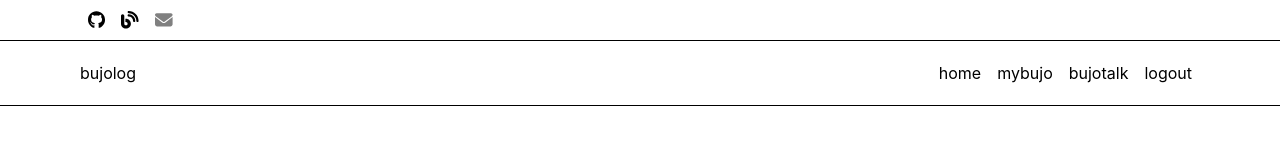
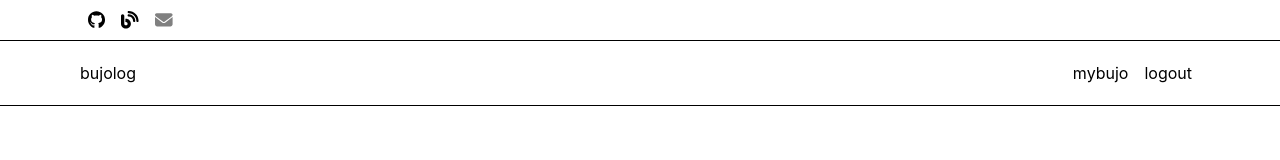
Before and after one commit to YouYou94/bujolog, a React (Create React App) app: page / in a window 1280 px wide. Shown: the top 160 px of the page. Built offline with nearby package versions, Linux system fonts and the light colour scheme.

Commit message:
Header. NavBar. 메뉴 아이템 변경

```diff
--- a/src/components/Header/NavBar/NavBar.jsx
+++ b/src/components/Header/NavBar/NavBar.jsx
@@ -1,12 +1,10 @@
 import * as Styled from '../styled.jsx';
-import { Home, Bujotalk, Mybujo, Logout } from './NavItem.jsx';
+import { Mybujo, Logout } from './NavItem.jsx';
 
 const NavBar = () => {
   return (
     <Styled.HeaderNavBar>
-      <Home />
       <Mybujo />
-      <Bujotalk />
       <Logout />
     </Styled.HeaderNavBar>
   );
```
